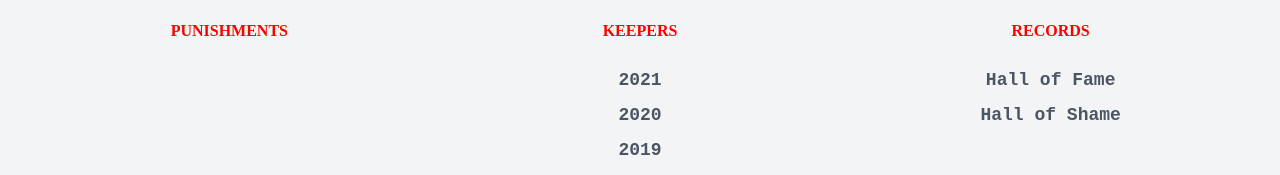
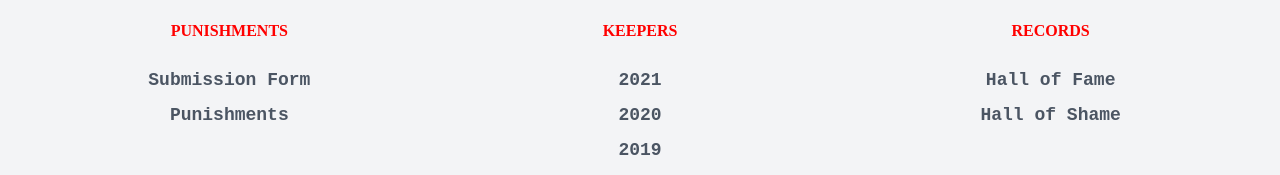
Before and after one commit to Jimbomoso/pissah, a Next.js app: page / in a window 1280 px wide. Shown: the part 1251-1426 px from the top of the page. Built offline with nearby package versions, Linux system fonts and the light colour scheme.

Commit message:
Adds punishment submission form for 2022

```diff
--- a/components/footer.js
+++ b/components/footer.js
@@ -13,20 +13,20 @@ export default function Footer() {
             <h5 className="uppercase mb-6 font-bold">Punishments</h5>
             <ul className="mb-4">
               <li className="mt-2">
-                {/* <a
-                  href="https://forms.gle/Xvj8PnZ9xzcayCf76"
+                <a
+                  href="https://forms.gle/1NLmEC1UnmJqkX3T8"
                   className="hover:underline text-gray-600 hover:text-orange-500"
                 >
                   Submission Form
-                </a> */}
+                </a>
               </li>
               <li className="mt-2">
-                {/* <a
-                  href="https://docs.google.com/spreadsheets/d/1NAXTWVY7QHu65qoDEGeTK7ixVJH3TggjYkKj5MdtdnU/edit?usp=sharing"
+                <a
+                  href="https://docs.google.com/spreadsheets/d/1MlbXtG5SFpeIJzav2mv7YR1-FawsV8Q1EAKseo9BBZo/edit?usp=sharing"
                   className="hover:underline text-gray-600 hover:text-orange-500"
                 >
                   Punishments
-                </a> */}
+                </a>
               </li>
             </ul>
           </div>
```
